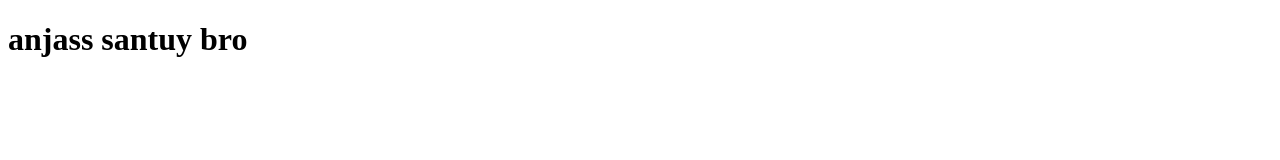
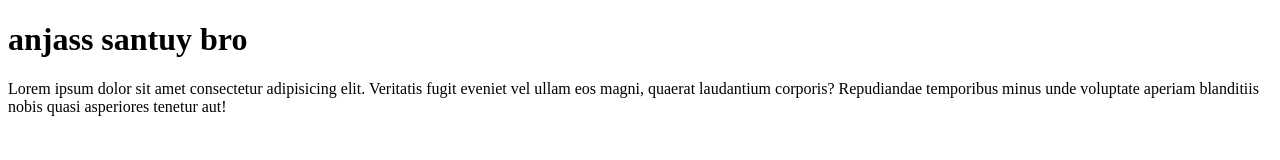
Before and after one commit to ikhsanblackpapan/ikhsan-test, a plain HTML site: page index.html in a window 1280 px wide. Drawn offline with Linux system fonts and the light colour scheme.

Commit message:
menambahkan paragraf

```diff
--- a/index.html
+++ b/index.html
@@ -7,5 +7,6 @@
 </head>
 <body>
     <h1>anjass santuy bro</h1>
+    <p>Lorem ipsum dolor sit amet consectetur adipisicing elit. Veritatis fugit eveniet vel ullam eos magni, quaerat laudantium corporis? Repudiandae temporibus minus unde voluptate aperiam blanditiis nobis quasi asperiores tenetur aut!</p>
 </body>
 </html>
```
